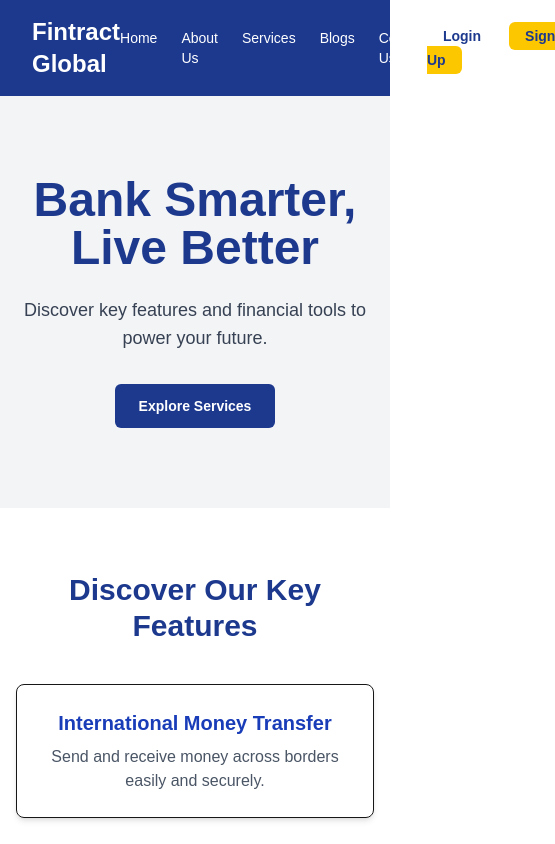
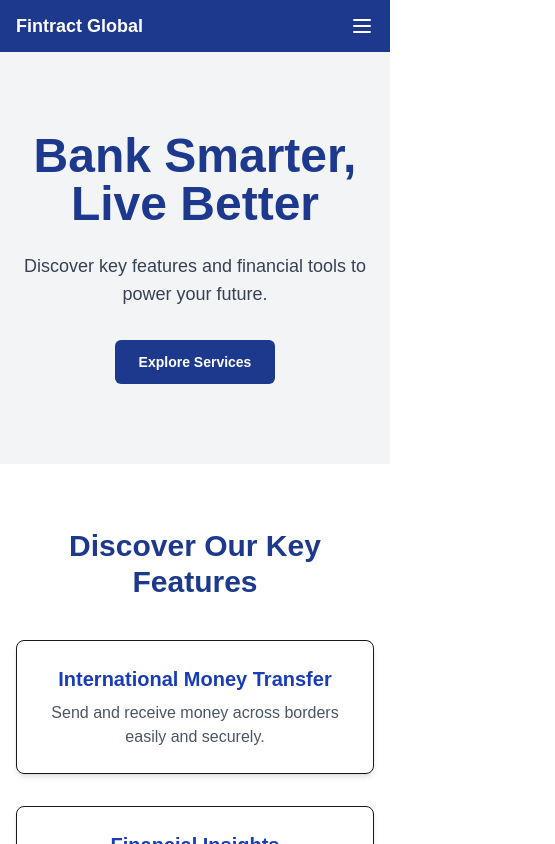
Before and after one commit to harshitagupta29/frontend, a Next.js app: page / in a window 390 px wide. Shown: the top 844 px of the page, 555 px wide, since content can reach past the window. Built offline with nearby package versions, Linux system fonts and the light colour scheme.

Commit message:
Fix: Mobile responsive navbar

```diff
--- a/src/components/Navbar.js
+++ b/src/components/Navbar.js
@@ -1,24 +1,66 @@
-// src/components/Navbar.js
 "use client";
+import { useState } from "react";
 import Link from "next/link";
 
 export default function Navbar() {
+  const [menuOpen, setMenuOpen] = useState(false);
+
   return (
-    <nav className="bg-blue-900 text-white px-8 py-4 flex justify-between items-center">
-      <div className="text-2xl font-bold">Fintract Global</div>
+    <nav className="bg-blue-900 text-white px-4 py-3">
+      <div className="flex justify-between items-center max-w-7xl mx-auto">
+        <h1 className="text-lg font-bold">Fintract Global</h1>
 
-      <ul className="flex gap-6 text-sm font-medium">
-        <li><Link href="/">Home</Link></li>
-        <li><Link href="/about">About Us</Link></li>
-        <li><Link href="/services">Services</Link></li>
-        <li><Link href="/blogs">Blogs</Link></li>
-        <li><Link href="/contact">Contact Us</Link></li>
-      </ul>
+        {/* Hamburger button */}
+        <button
+          className="md:hidden focus:outline-none"
+          onClick={() => setMenuOpen(!menuOpen)}
+        >
+          <svg
+            className="w-6 h-6"
+            fill="none"
+            stroke="currentColor"
+            viewBox="0 0 24 24"
+          >
+            {menuOpen ? (
+              <path
+                strokeLinecap="round"
+                strokeLinejoin="round"
+                strokeWidth={2}
+                d="M6 18L18 6M6 6l12 12"
+              />
+            ) : (
+              <path
+                strokeLinecap="round"
+                strokeLinejoin="round"
+                strokeWidth={2}
+                d="M4 6h16M4 12h16M4 18h16"
+              />
+            )}
+          </svg>
+        </button>
 
-      <div className="space-x-3">
-        <Link href="/login" className="bg-white text-blue-900 px-4 py-1.5 rounded-md text-sm font-semibold">Login</Link>
-        <Link href="/signup" className="bg-yellow-400 text-blue-900 px-4 py-1.5 rounded-md text-sm font-semibold">Sign Up</Link>
+        {/* Desktop Menu */}
+        <div className="hidden md:flex gap-6 items-center">
+          <Link href="/about">About Us</Link>
+          <Link href="/services">Services</Link>
+          <Link href="/blog">Blogs</Link>
+          <Link href="/contact">Contact Us</Link>
+          <Link href="#" className="text-blue-900 bg-white px-4 py-1 rounded-md text-sm font-semibold">Login</Link>
+          <Link href="#" className="bg-yellow-400 text-blue-900 px-4 py-1 rounded-md text-sm font-semibold">Sign Up</Link>
+        </div>
       </div>
+
+      {/* Mobile Menu */}
+      {menuOpen && (
+        <div className="md:hidden mt-4 space-y-3 flex flex-col text-sm">
+          <Link href="/about">About Us</Link>
+          <Link href="/services">Services</Link>
+          <Link href="/blog">Blogs</Link>
+          <Link href="/contact">Contact Us</Link>
+          <Link href="#" className="text-blue-900 bg-white px-4 py-1 rounded-md font-semibold w-fit">Login</Link>
+          <Link href="#" className="bg-yellow-400 text-blue-900 px-4 py-1 rounded-md font-semibold w-fit">Sign Up</Link>
+        </div>
+      )}
     </nav>
   );
 }
```
